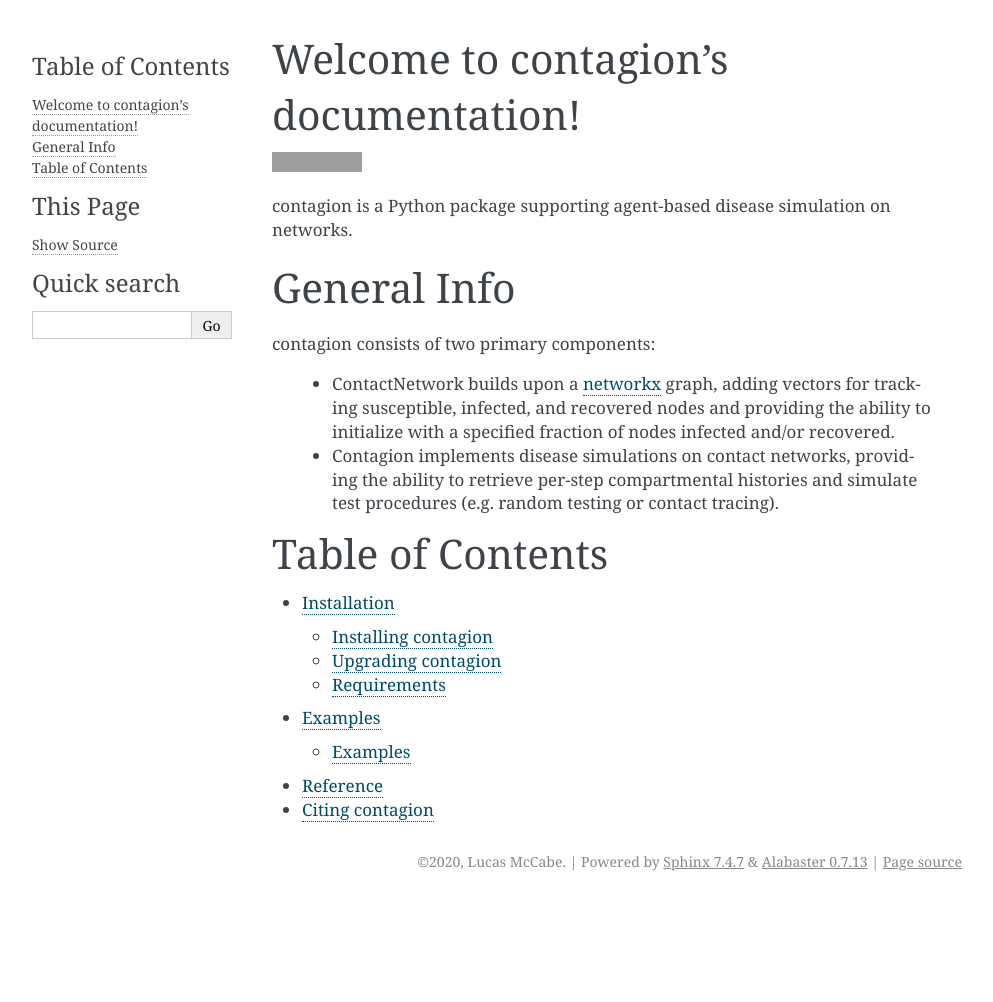
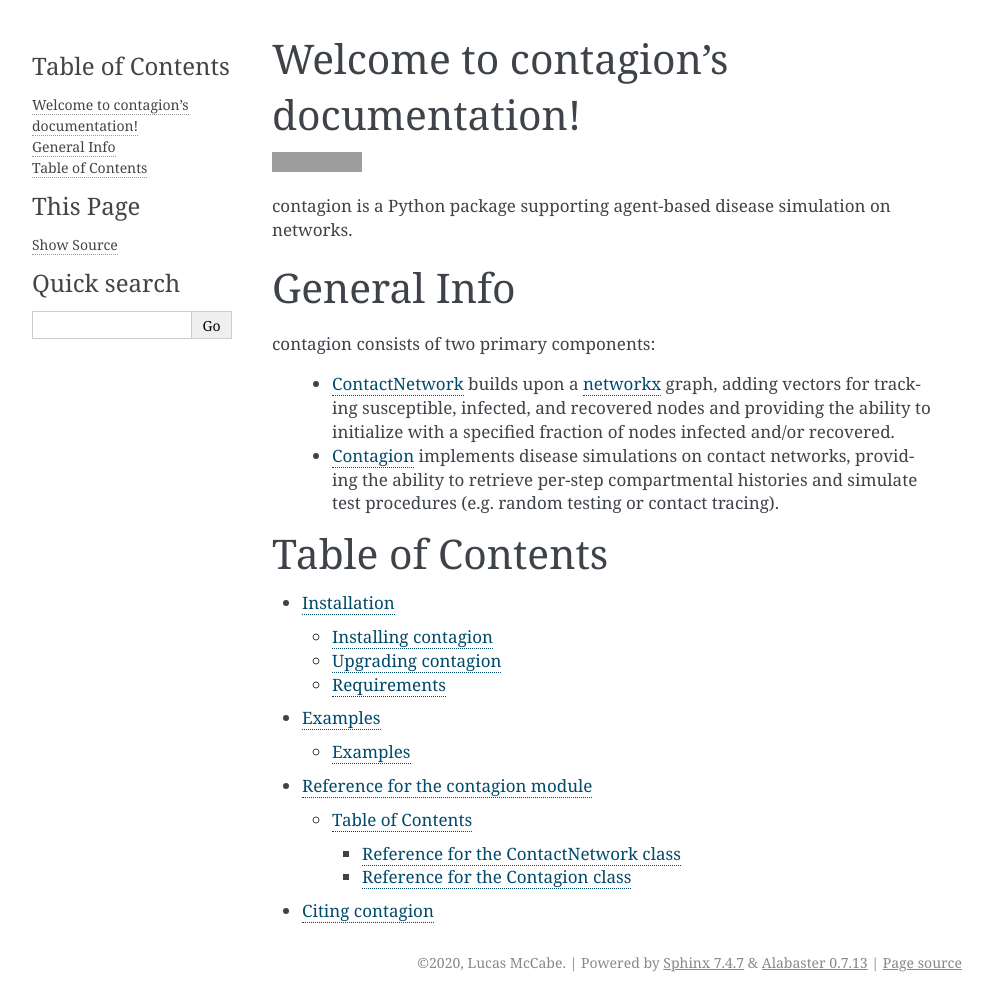
Before and after one commit to lucasmccabe/contagion, a Sphinx documentation site: the page built from docs/index.rst, in a window 1280 px wide. Shown: the whole page, without its empty margins (148-1141 px from the left). Built offline with Sphinx 7.4.7, drawn with Linux system fonts in a browser that asks for light colours; before the commit the page ends 901 px from its top, so only the background shows below that; grey boxes are pictures that could not be loaded.

Commit message:
Unique class pages in apiref

```diff
--- a/docs/apiref.rst
+++ b/docs/apiref.rst
@@ -1,17 +1,19 @@
-==========
-Reference
-==========
-
-Detailed reference coming soon.
-
+==================================
+Reference for the contagion module
+==================================
 
 
 .. currentmodule:: contagion
 
 .. autosummary:: contagion
 
-.. autoclass:: contagion.Contagion
-    :members:
 
-.. autoclass:: contagion.ContactNetwork
-    :members:
+
+Table of Contents
+-----------------
+
+.. toctree::
+   :maxdepth: 3
+
+   apiref_ContactNetwork
+   apiref_Contagion
--- /dev/null
+++ b/docs/apiref_ContactNetwork.rst
@@ -0,0 +1,16 @@
+======================================
+Reference for the ContactNetwork class
+======================================
+
+
+.. currentmodule:: contagion
+
+.. autosummary:: contagion
+
+
+
+The ContactNetwork class
+------------------------
+
+.. autoclass:: contagion.ContactNetwork
+    :members:
--- /dev/null
+++ b/docs/apiref_Contagion.rst
@@ -0,0 +1,16 @@
+======================================
+Reference for the Contagion class
+======================================
+
+
+.. currentmodule:: contagion
+
+.. autosummary:: contagion
+
+
+
+The Contagion class
+------------------------
+
+.. autoclass:: contagion.Contagion
+    :members:
--- a/docs/index.rst
+++ b/docs/index.rst
@@ -18,8 +18,8 @@ General Info
 
 contagion consists of two primary components:
 
-    - ContactNetwork builds upon a networkx_ graph, adding vectors for tracking susceptible, infected, and recovered nodes and providing the ability to initialize with a specified fraction of nodes infected and/or recovered.
-    - Contagion implements disease simulations on contact networks, providing the ability to retrieve per-step compartmental histories and simulate test procedures (e.g. random testing or contact tracing).
+    - ContactNetwork_ builds upon a networkx_ graph, adding vectors for tracking susceptible, infected, and recovered nodes and providing the ability to initialize with a specified fraction of nodes infected and/or recovered.
+    - Contagion_ implements disease simulations on contact networks, providing the ability to retrieve per-step compartmental histories and simulate test procedures (e.g. random testing or contact tracing).
 
 
 Table of Contents
@@ -36,3 +36,5 @@ Table of Contents
 
 
 .. _networkx: https://github.com/networkx/networkx
+.. _ContactNetwork: https://contagion.readthedocs.io/en/latest/apiref.html
+.. _Contagion: https://contagion.readthedocs.io/en/latest/apiref.html
```
